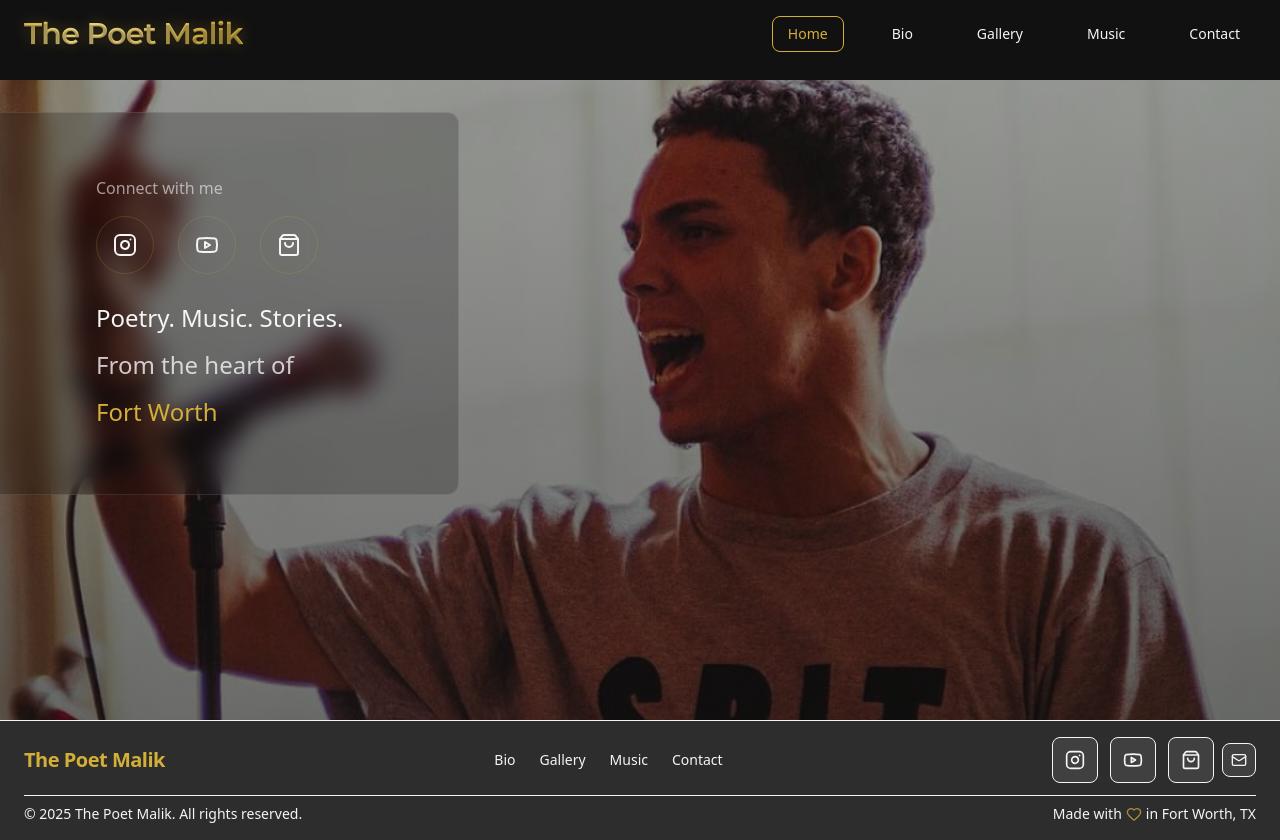
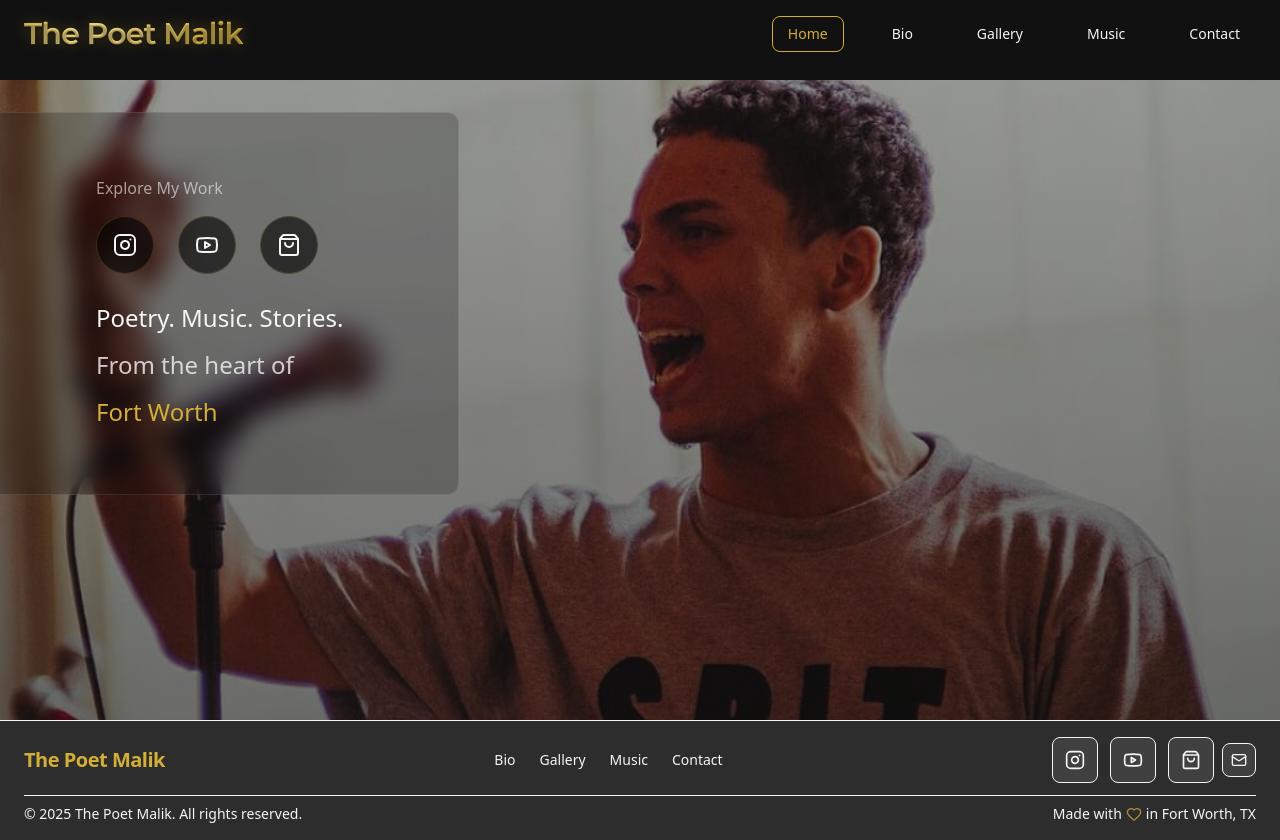
Before and after one commit to Aleem89/the_poet_malik, a Next.js app: page / in a window 1280 px wide. Built offline with nearby package versions, Linux system fonts and the light colour scheme.

Commit message:
social icons and cta text

```diff
--- a/app/globals.css
+++ b/app/globals.css
@@ -250,16 +250,18 @@ html {
     border-color: #d4af37;
 }
 
-/* Modern Organic Blob Mask */
+/* Modern Organic Blob Mask with rounded bottom corners */
 .organic-blob-mask {
     clip-path: polygon(
         30% 0%,
         70% 0%,
         100% 30%,
-        100% 70%,
-        70% 100%,
-        30% 100%,
-        0% 70%,
+        100% 85%,
+        95% 95%,
+        85% 100%,
+        15% 100%,
+        5% 95%,
+        0% 85%,
         0% 30%
     );
 }
--- a/components/HomeContent.tsx
+++ b/components/HomeContent.tsx
@@ -13,8 +13,8 @@ export default function HomeContent() {
         transition={{ duration: 0.8, delay: 0.4 }}
         className="absolute left-0 top-8 z-10 text-left pl-4 sm:pl-6 md:hidden"
       >
-        <p className="text-xs sm:text-sm text-soft-white/60 mb-3 sm:mb-4 font-light">
-          Connect with me
+        <p className="text-xs sm:text-sm text-gray-800 mb-3 sm:mb-4 font-medium">
+          Explore My Work
         </p>
         <div className="flex justify-start">
           <SocialLinks variant="hero" />
@@ -40,7 +40,7 @@ export default function HomeContent() {
             className="hidden md:block"
           >
             <p className="text-xs sm:text-sm md:text-base text-soft-white/60 mb-3 sm:mb-4 font-light">
-              Connect with me
+              Explore My Work
             </p>
             <div className="flex justify-start">
               <SocialLinks variant="hero" />
--- a/components/SocialLinks.tsx
+++ b/components/SocialLinks.tsx
@@ -54,7 +54,18 @@ export default function SocialLinks({
               href={social.href}
               target="_blank"
               rel="noopener noreferrer"
-              className={`p-2.5 md:p-4 bg-dark-charcoal/80 backdrop-blur-sm hover:bg-accent-gold/20 border border-accent-gold/20 hover:border-accent-gold/60 rounded-full transition-all duration-300 hover:scale-110 hover-lift ${social.color} group`}
+              className={`p-2.5 md:p-4
+                bg-black/60 md:bg-dark-charcoal/80
+                backdrop-blur-sm
+                hover:bg-accent-gold/20
+                border-2 md:border
+                border-accent-gold/60 md:border-accent-gold/20
+                hover:border-accent-gold
+                rounded-full
+                transition-all duration-300
+                hover:scale-110 hover-lift
+                shadow-lg md:shadow-none
+                ${social.color} group`}
               aria-label={social.label}
             >
               <IconComponent
```
